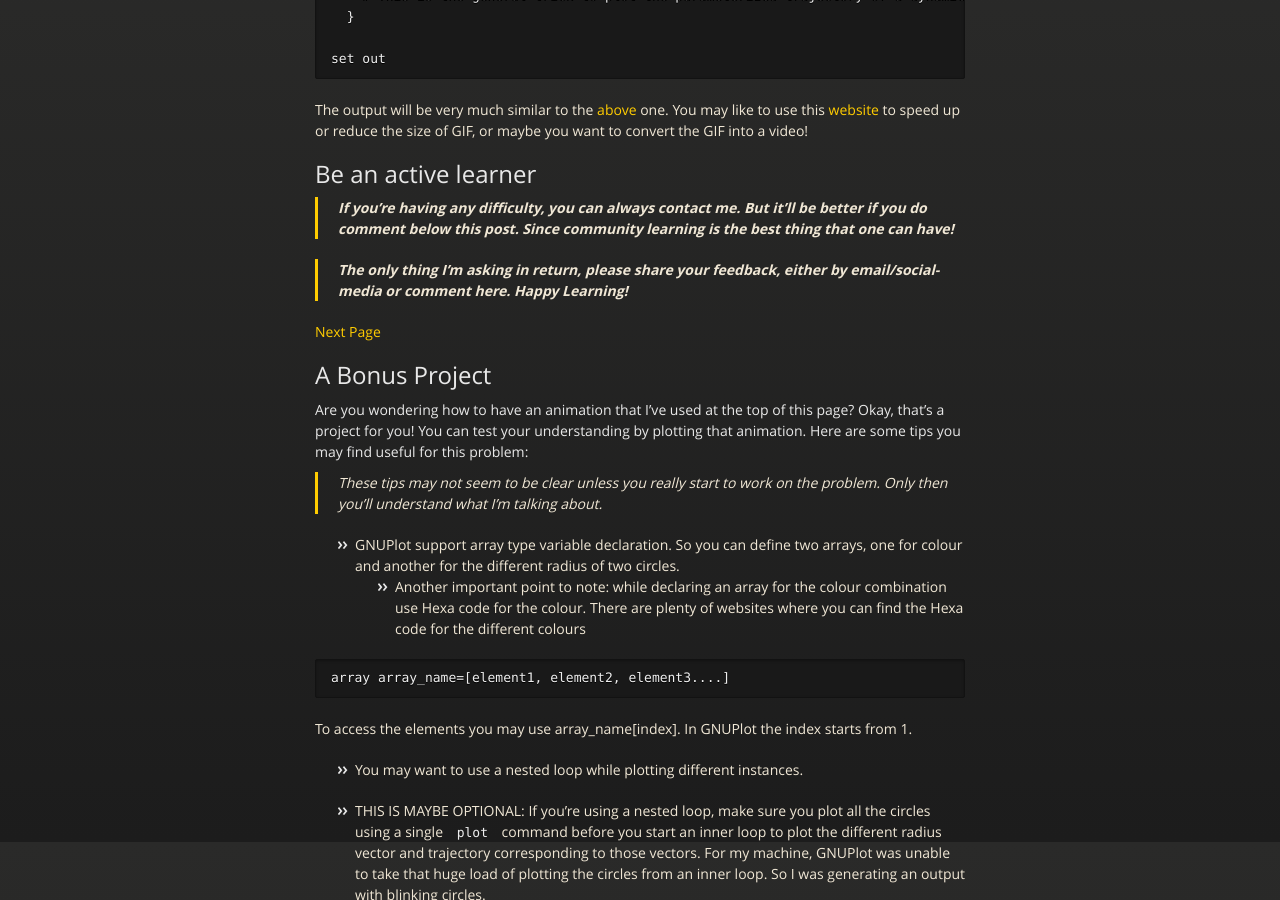
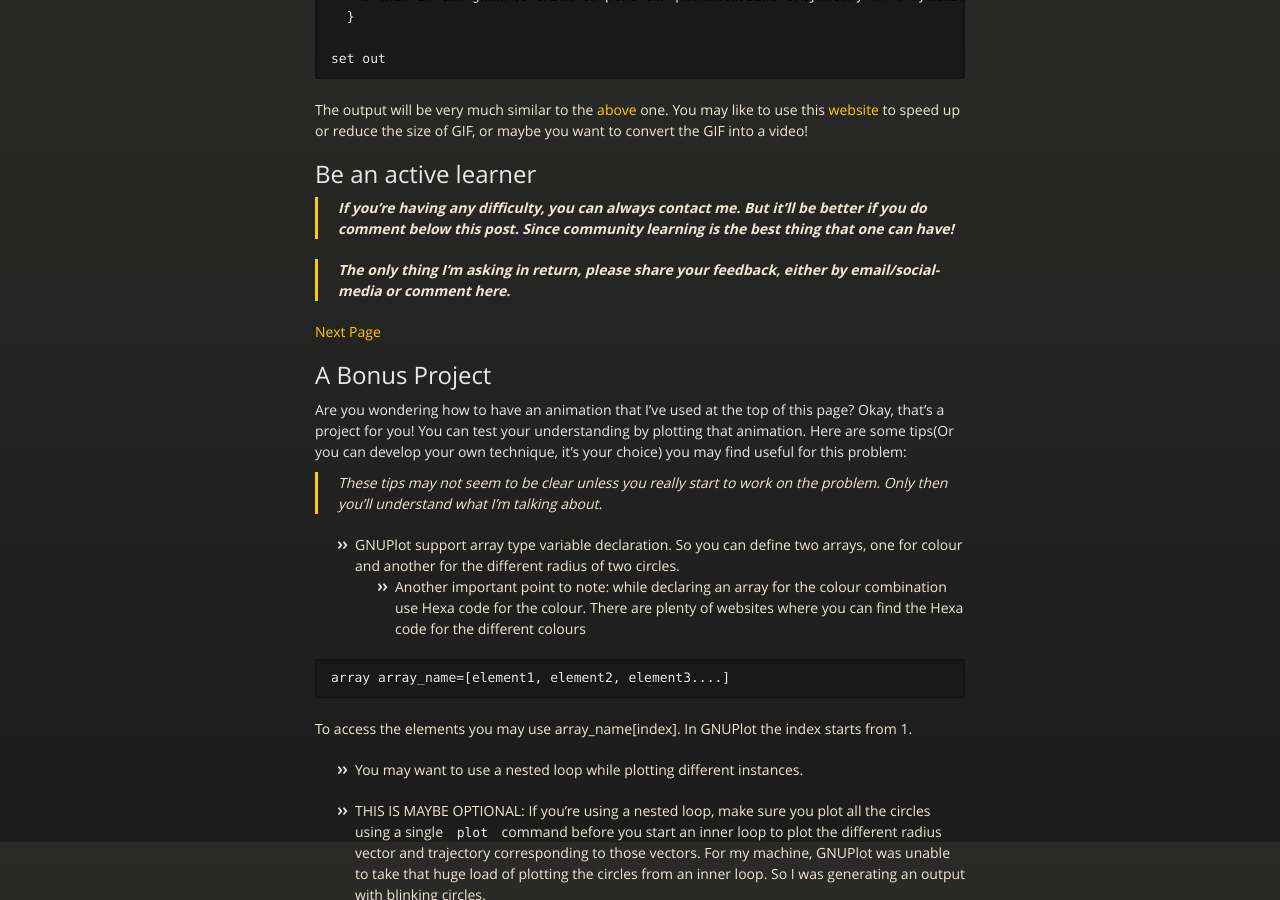
Before and after one commit to arabindo/GNUanimation, a Jekyll site: the page built from index.md, in a window 1280 px wide and 900 px high, scrolled down 7258 px. Built offline with Jekyll 4.4.1, drawn with Linux system fonts in a browser that asks for light colours; comment, search, counter and statistics services are not loaded.

Commit message:
content update

```diff
--- a/index.md
+++ b/index.md
@@ -252,13 +252,13 @@ The output will be very much similar to the [above](#tracing-a-cycloid) one. You
 
 > **If you're having any difficulty, you can always contact me. But it'll be better if you do comment below this post. Since community learning is the best thing that one can have!**
 
-> **The only thing I'm asking in return, please share your feedback, either by email/social-media or comment here. Happy Learning!**
+> **The only thing I'm asking in return, please share your feedback, either by email/social-media or comment here.**
 
 [Next Page](./eom)
 
 ## A Bonus Project
 
-#### Are you wondering how to have an animation that I’ve used at the top of this page? Okay, that’s a project for you! You can test your understanding by plotting that animation. Here are some tips you may find useful for this problem:
+#### Are you wondering how to have an animation that I’ve used at the top of this page? Okay, that’s a project for you! You can test your understanding by plotting that animation. Here are some tips(Or you can develop your own technique, it's your choice) you may find useful for this problem:
 
 > These tips may not seem to be clear unless you really start to work on the problem. Only then you'll understand what I'm talking about.
 
```
